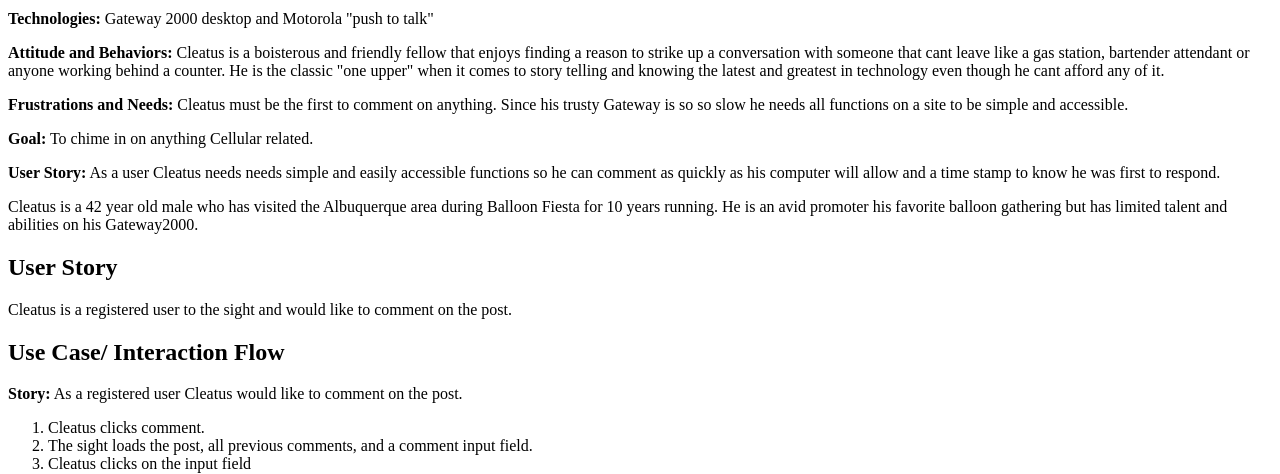
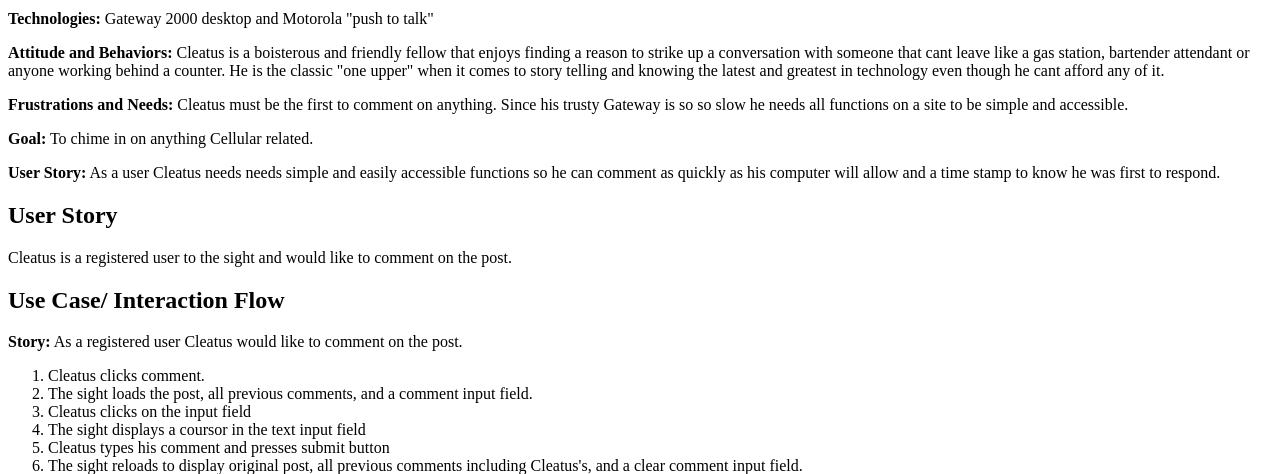
Before and after one commit to mdavid50/data-design, a PHP site: page / in a window 1280 px wide. Shown: the part 219-693 px from the top of the page. Run offline with PHP 8.4, Linux system fonts and the light colour scheme.

Commit message:
deleted paragraph content

```diff
--- a/index.php
+++ b/index.php
@@ -28,10 +28,6 @@
 
 		<p><strong>User Story:</strong> As a user Cleatus needs needs simple and easily accessible functions so he
 		can comment as quickly as his computer will allow and a time stamp to know he was first to respond.</p>
-
-		<p>	Cleatus is a 42 year old male who has visited the Albuquerque area during Balloon Fiesta for
-		10 years running. He is an avid promoter his favorite balloon gathering but has limited talent and abilities on
-		his Gateway2000. </p>
 
 		<h2>User Story</h2>
 		<p> Cleatus is a registered user to the sight and would like to comment on the post.</p>
```
